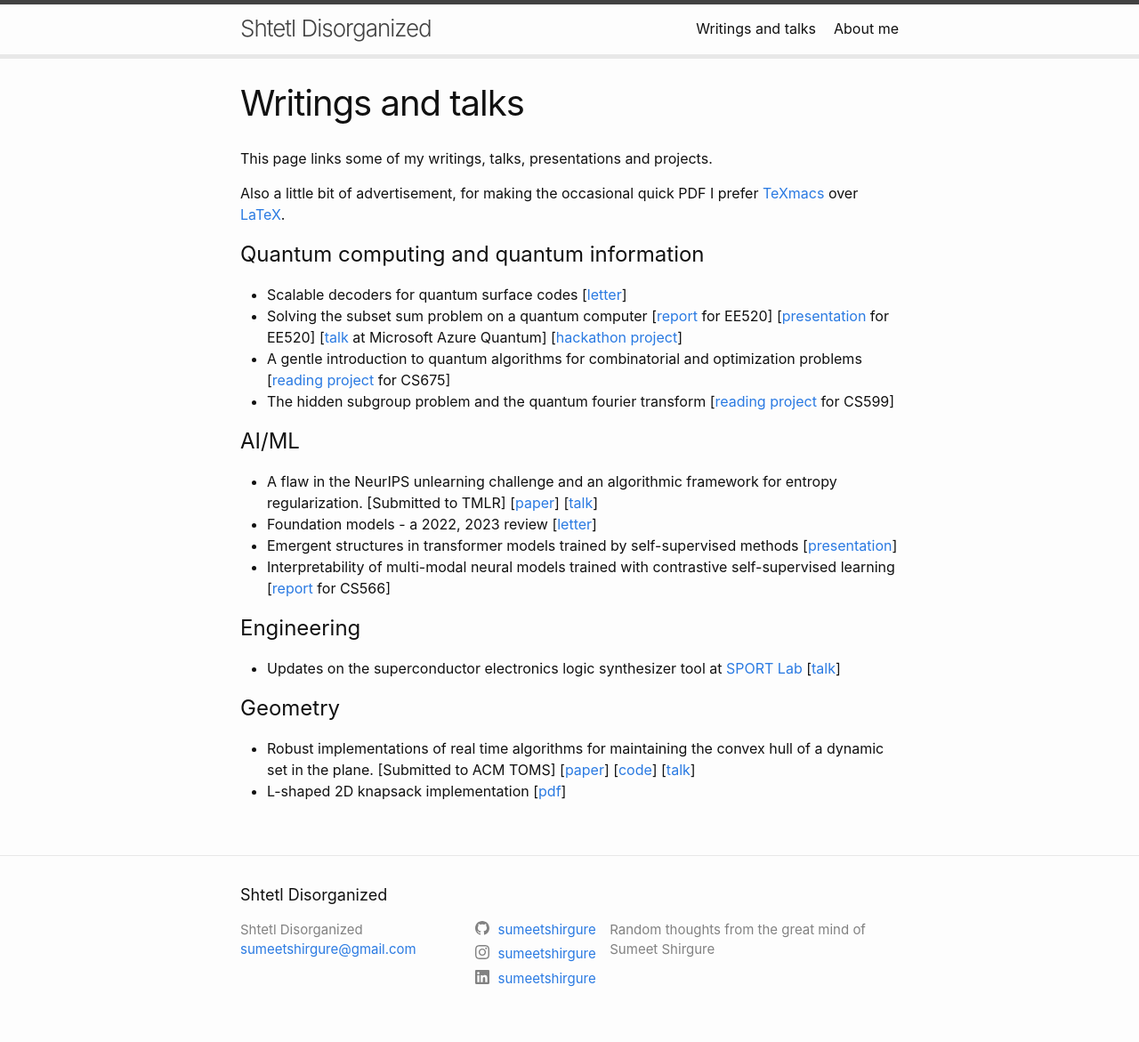
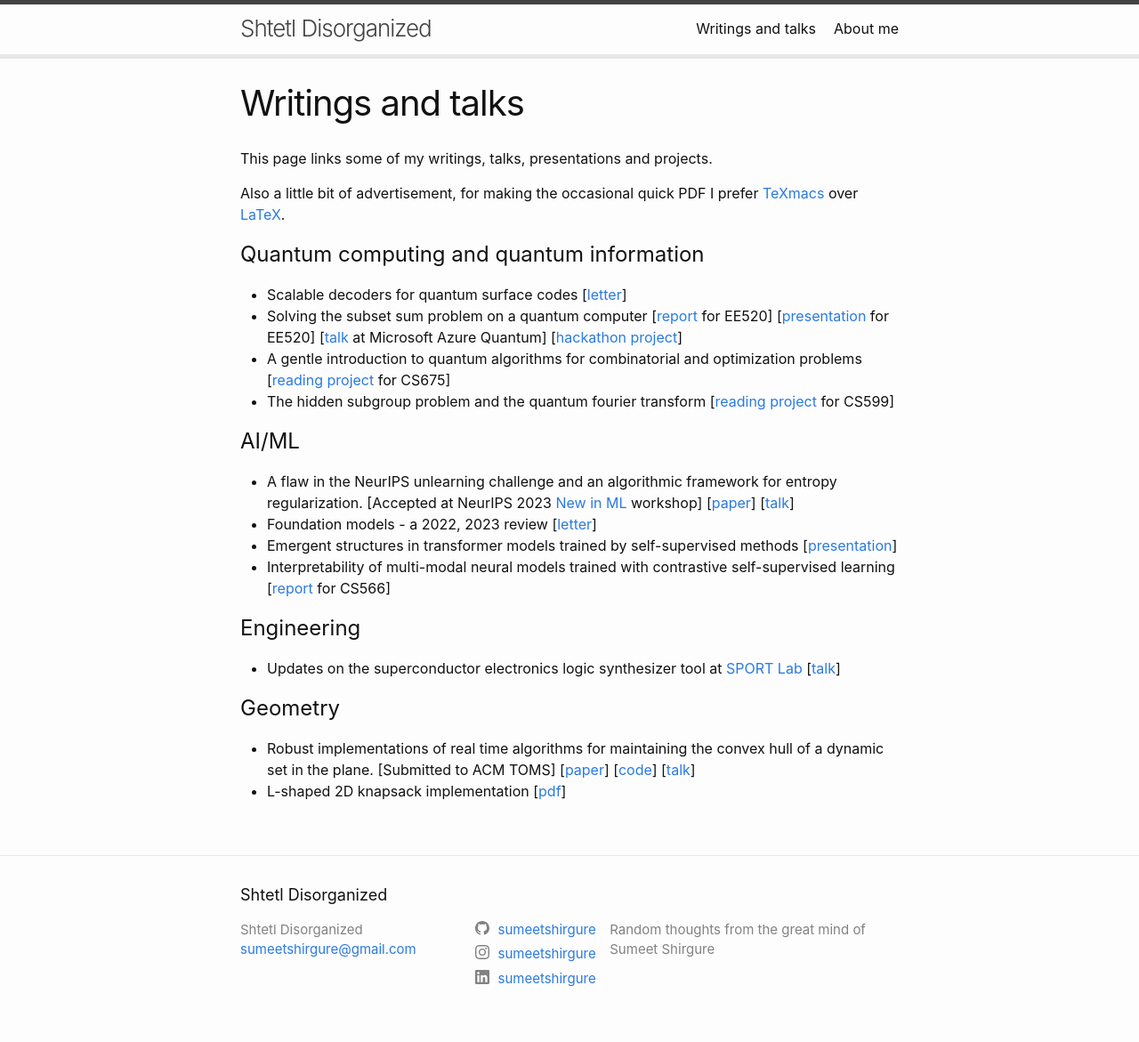
Before and after one commit to sumeetshirgure/sumeetshirgure.github.io, a Jekyll site: the page built from docs/0_writing_samples.markdown, in a window 1280 px wide. Shown: the whole page at 89% size. Built offline with Jekyll 4.4.1, drawn with Linux system fonts in a browser that asks for light colours.

Commit message:
Update link tag.

```diff
--- a/docs/0_writing_samples.markdown
+++ b/docs/0_writing_samples.markdown
@@ -24,7 +24,8 @@ Also a little bit of advertisement, for making the occasional quick PDF I prefer
 
 # AI/ML
 - A flaw in the NeurIPS unlearning challenge and an algorithmic framework for entropy regularization.
-\[Submitted to TMLR\] [[paper](/assets/pdfs/papers/unlearn_flaw.pdf)]
+\[Accepted at NeurIPS 2023 [New in ML](https://newinml.github.io/) workshop\]
+[[paper](/assets/pdfs/papers/unlearn_flaw.pdf)]
 [[talk](/assets/pdfs/presentations/unlearn_flaw.pdf)]
 - Foundation models - a 2022, 2023 review
 [[letter](/assets/pdfs/projects/foundation_models_review.pdf)]
```
